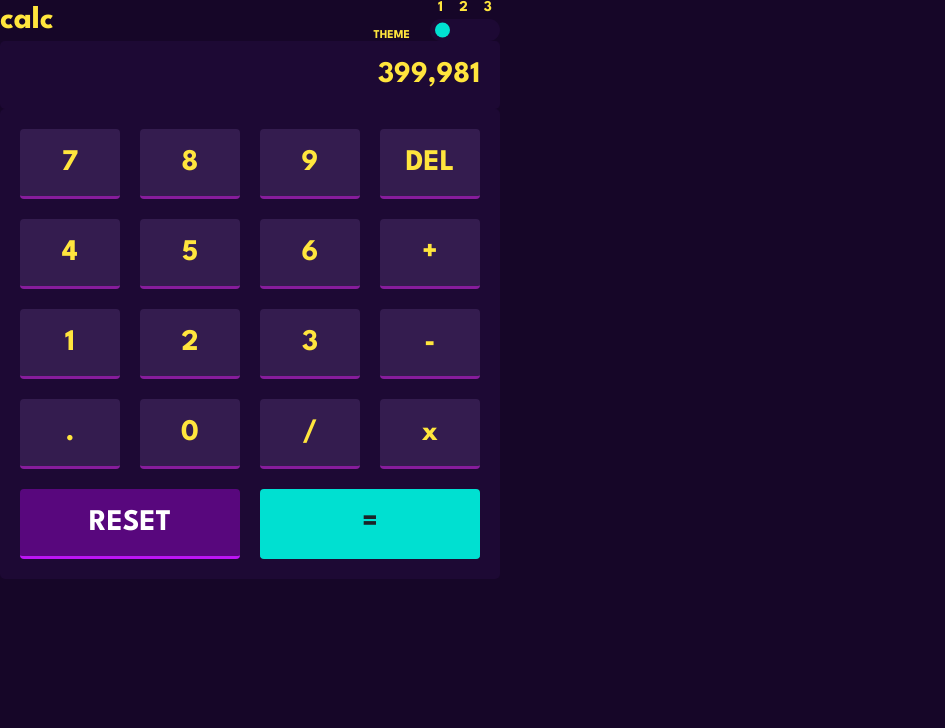
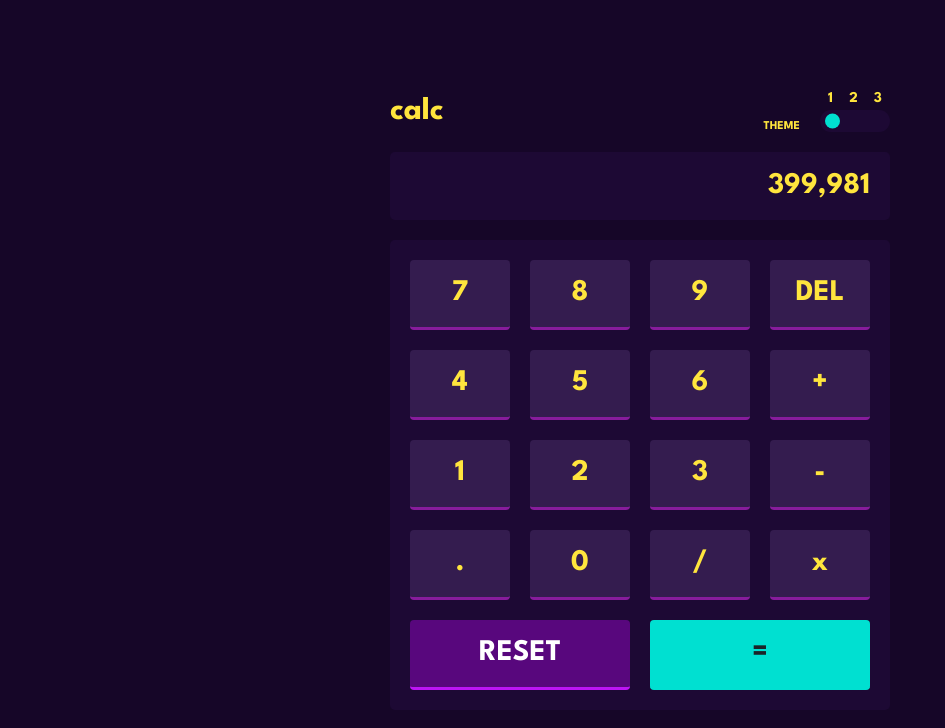
Before and after one commit to lucas-wendell/calculator, a React (Vite) app: page / in a window 1280 px wide. Shown: the top 728 px of the page, without its empty margins (0-945 px from the left). Built offline with nearby package versions, Linux system fonts and the light colour scheme.

Commit message:
STYLE: creating calculator container

```diff
--- /dev/null
+++ b/src/components/Calculator/index.jsx
@@ -0,0 +1,17 @@
+import React from "react";
+
+import { Nav } from "../Nav";
+import { Keypad } from "../Keypad";
+
+import { Viewer } from "../Viewer";
+import * as Styled from "./styles";
+
+export const Calculator = () => {
+	return (
+		<Styled.Container>
+			<Nav />
+			<Viewer>399,981</Viewer>
+			<Keypad />
+		</Styled.Container>
+	);
+};
--- /dev/null
+++ b/src/components/Calculator/styles.js
@@ -0,0 +1,7 @@
+import styled from "styled-components";
+
+export const Container = styled.div`
+	gap: 2rem;
+	display: flex;
+	flex-direction: column;
+`;
--- a/src/pages/App/index.jsx
+++ b/src/pages/App/index.jsx
@@ -1,20 +1,18 @@
 import React from "react";
 
 import { ThemeProvider } from "styled-components";
-import { Nav } from "../../components/Nav";
+import { Calculator } from "../../components/Calculator";
+
+import * as Styled from "./styles";
 import { GlobalStyles } from "../../styles/global-styles";
 
 import * as theme from "../../styles/theme";
-import { Viewer } from "../../components/Viewer";
-import * as Styled from "./styles";
-import { Keypad } from "../../components/Keypad";
+
 export const App = () => {
 	return (
 		<ThemeProvider theme={theme["purpleTheme"]}>
 			<Styled.Container>
-				<Nav />
-				<Viewer>399,981</Viewer>
-				<Keypad />
+				<Calculator />
 			</Styled.Container>
 			<GlobalStyles />
 		</ThemeProvider>
--- a/src/pages/App/styles.js
+++ b/src/pages/App/styles.js
@@ -5,5 +5,8 @@ export const Container = styled.div`
 		width: 100vw;
 		height: 100vh;
 		background-color: ${theme.backgrounds.mainBg};
+		display: flex;
+		align-items: center;
+		justify-content: center;
 	`}
 `;
```
